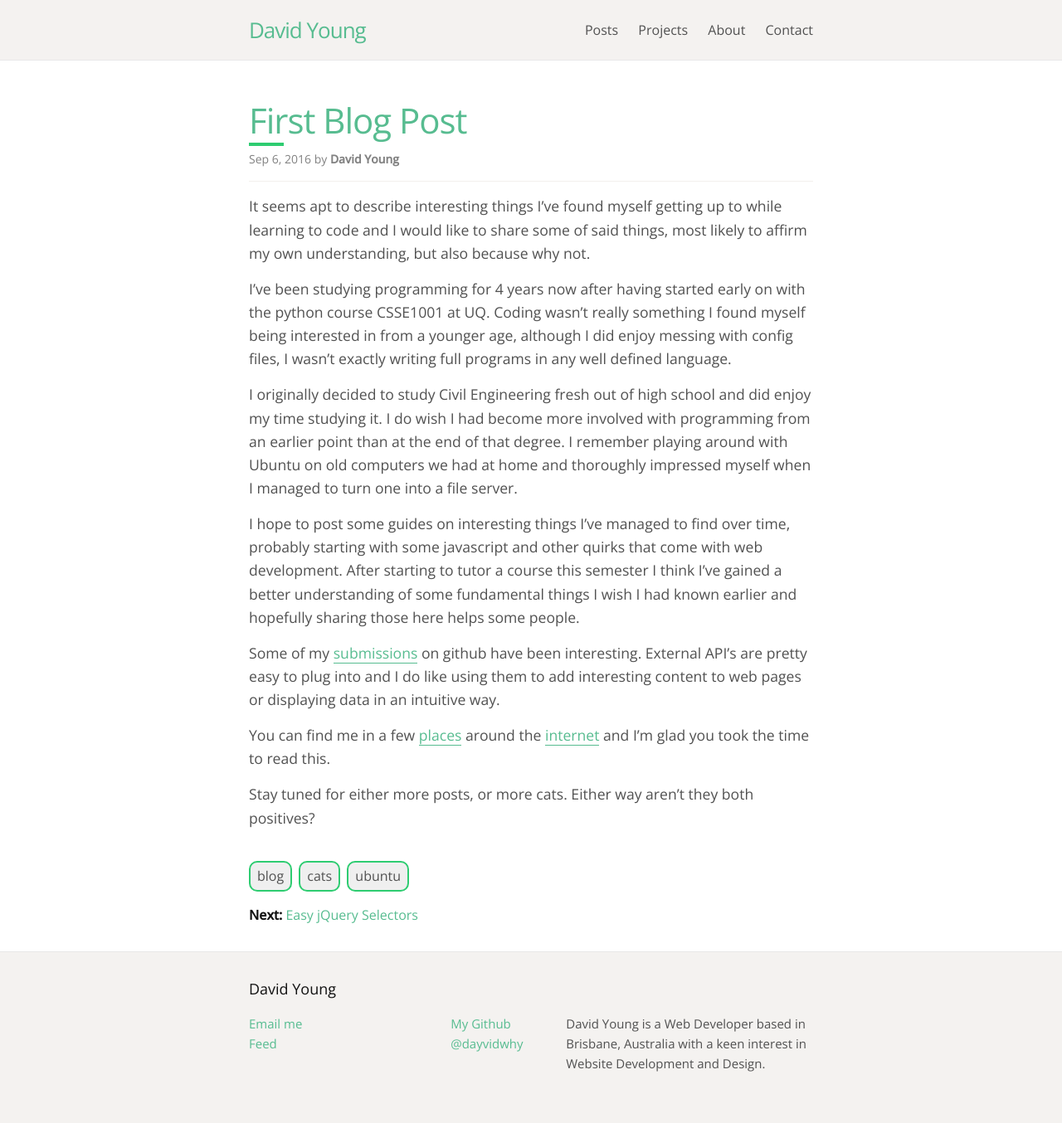
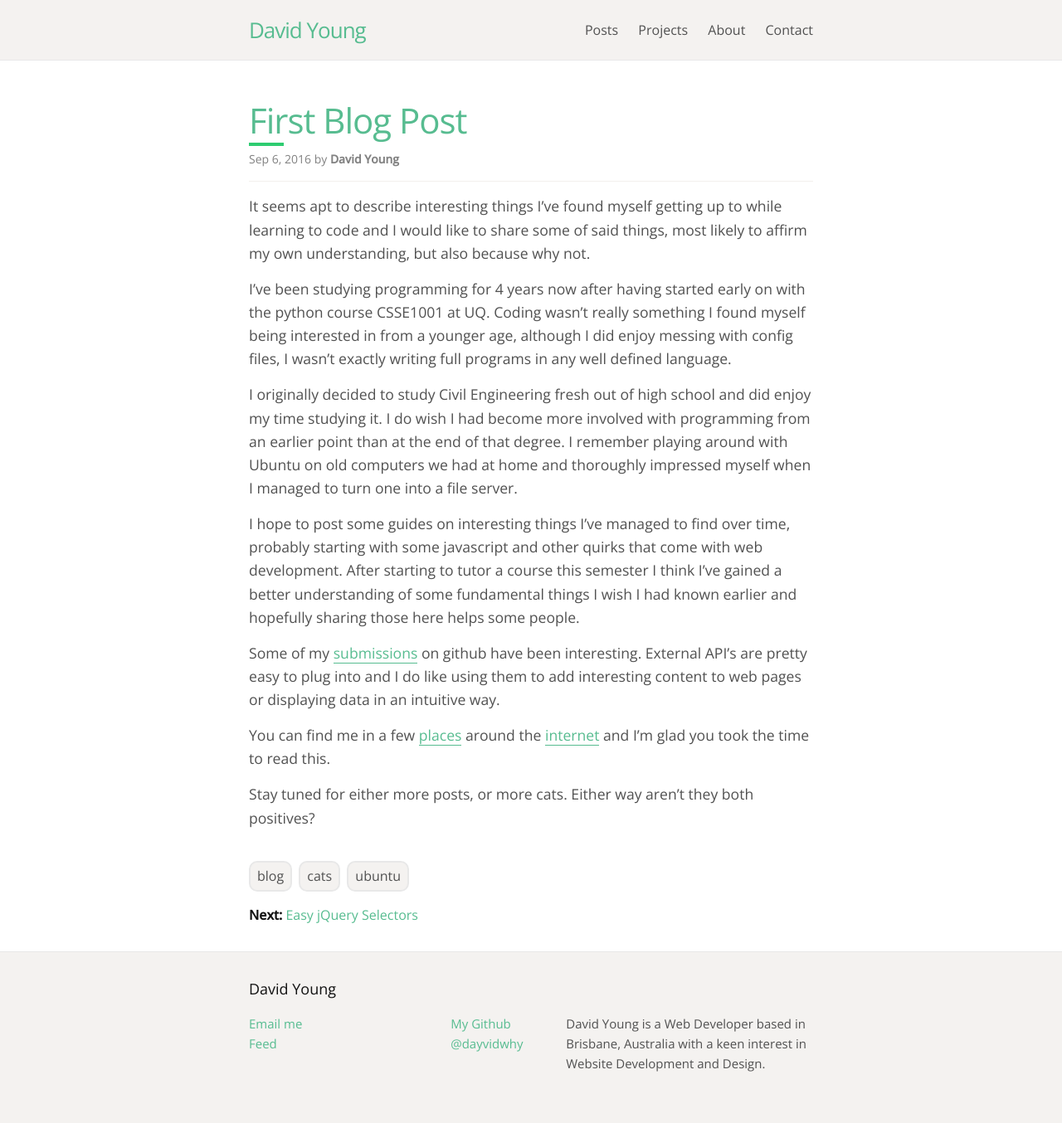
Before and after one commit to dayvidwhy/dayvidwhy.github.io, a Jekyll site: the page built from _posts/2016-09-06-first-blog-post.markdown, in a window 1280 px wide. Shown: the whole page at 83% size. Built offline with Jekyll 4.4.1, drawn with Linux system fonts in a browser that asks for light colours.

Commit message:
Colour on category tags.

```diff
--- a/_sass/_layout.scss
+++ b/_sass/_layout.scss
@@ -406,10 +406,10 @@
     display: inline-block;
     margin: 8px 4px 0 0;
     padding: 4px 8px;
-    border: 2px solid $dark-green;
+    border: 2px solid $grey-color-light;
     border-radius: 10px;
     color: $grey;
-    background-color: #efefef;
+    background-color: $light-grey;
 }
 
 /**
```
